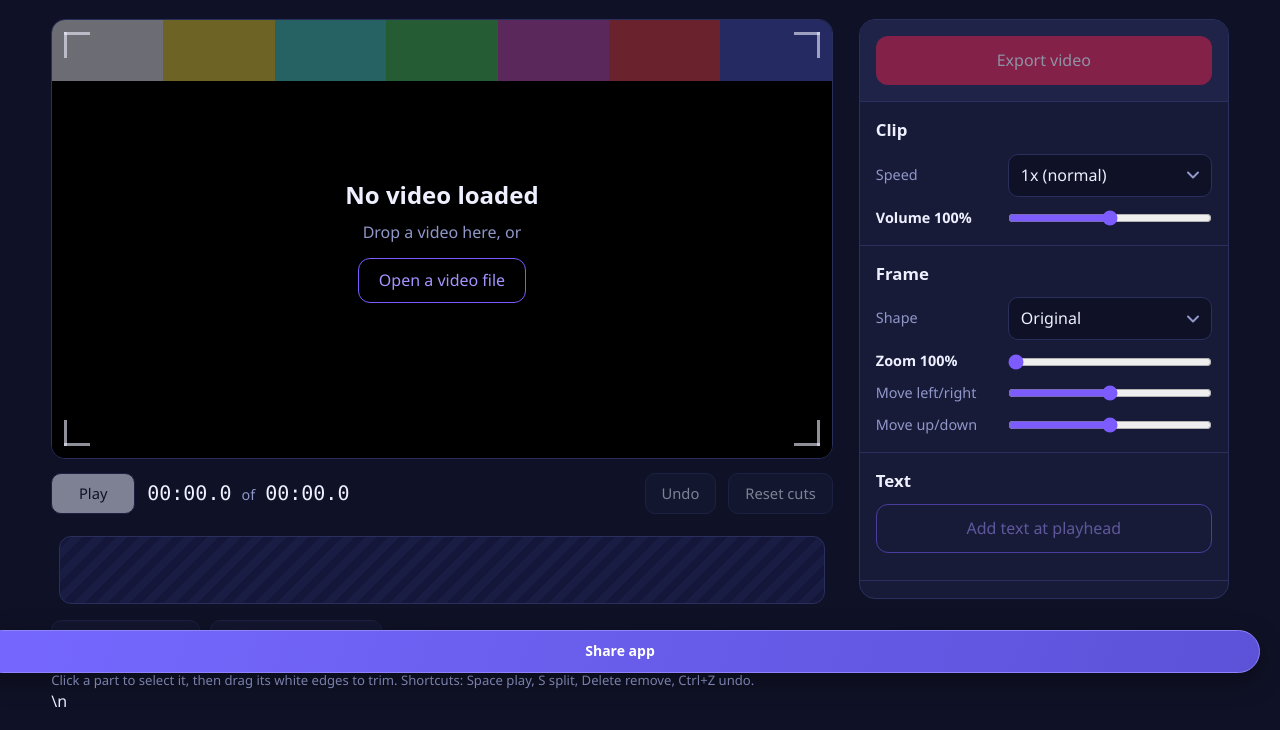
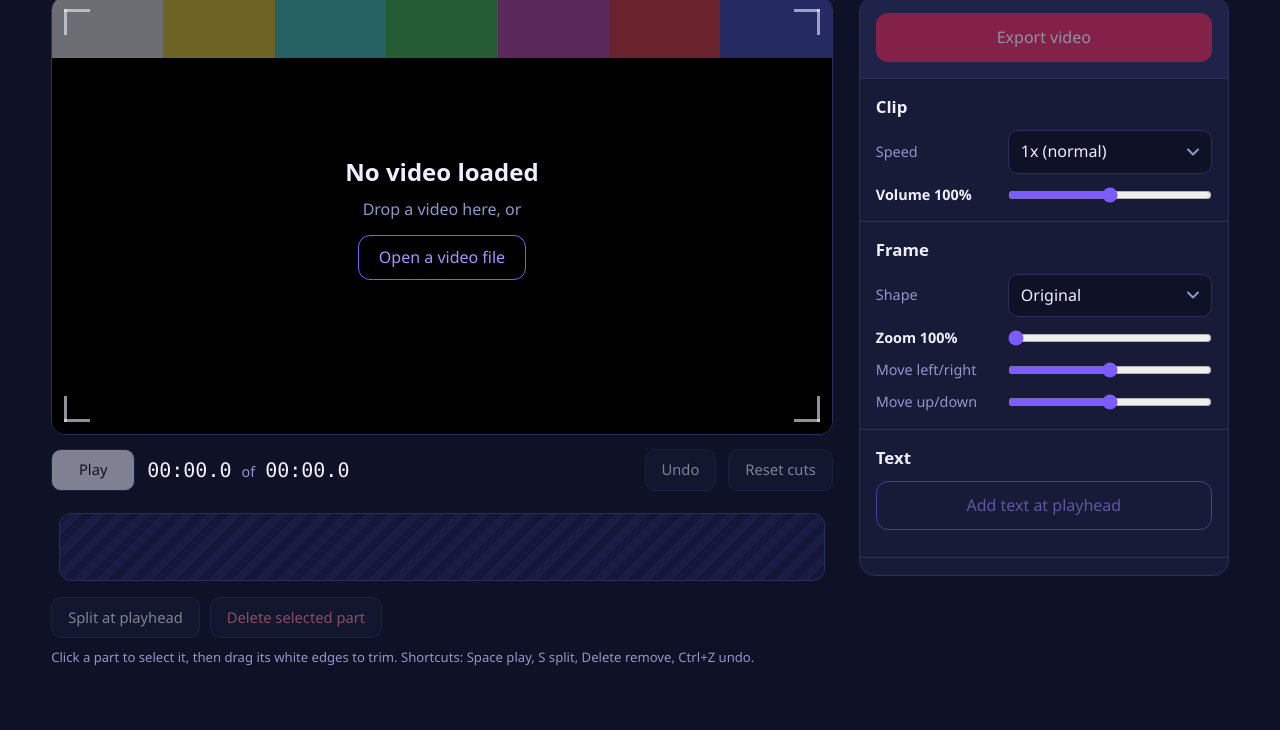
Before and after one commit to ghadaalani06-cmd/videos, a browser extension: page editor.html in a window 1280 px wide. Shown: the part 107-837 px from the top of the page. After the commit the page ends 800 px from the top, so only its background shows below. Drawn offline with Linux system fonts and the light colour scheme; a script that the page names is missing.

Commit message:
Remove app link sharing button

```diff
--- a/editor.html
+++ b/editor.html
@@ -9,7 +9,7 @@
   <link rel="manifest" href="manifest.webmanifest">
   <link rel="stylesheet" href="recorder.css">
   <link rel="stylesheet" href="editor.css"><link rel="stylesheet" href="app-theme.css">
-<link rel="stylesheet" href="share.css">\n</head>
+</head>
 <body data-title="title.editor">
   <header class="top">
     <span class="tally" aria-hidden="true"></span>
@@ -156,5 +156,5 @@ if(btn){
  });
 }
 </script>
-<script src="share.js"></script>\n</body>
+</body>
 </html>
```
